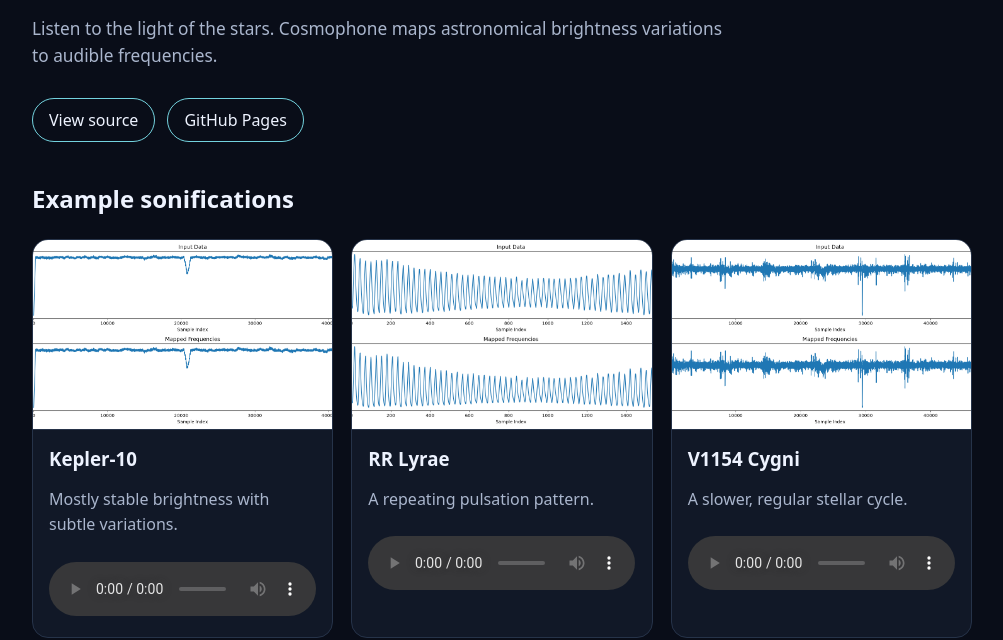
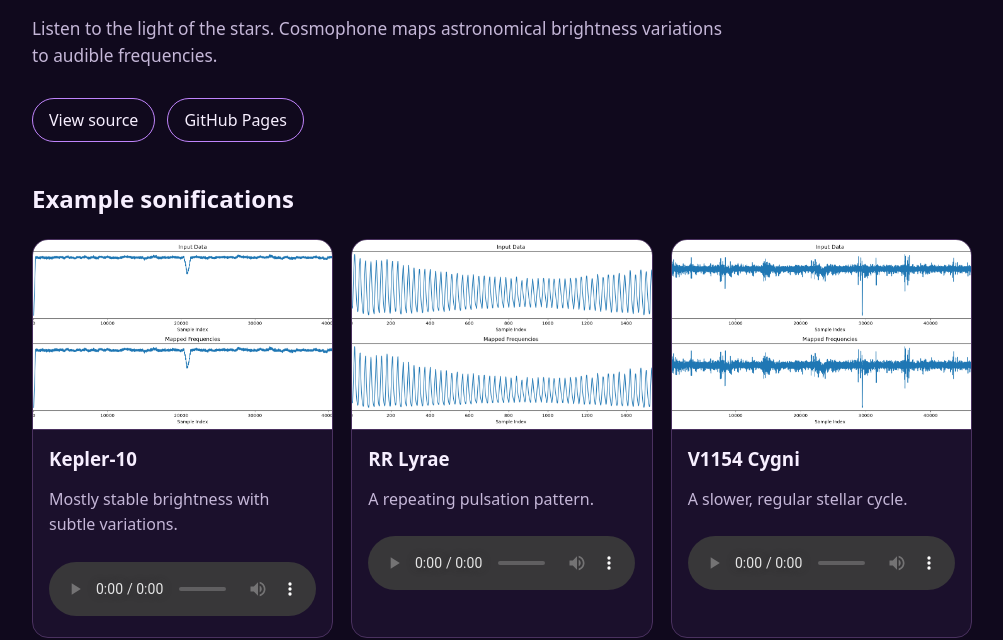
Before and after one commit to giadaaggio/cosmophone, a plain HTML site: page docs/index.html in a window 1280 px wide. Shown: the part 181-821 px from the top of the page, without its empty margins (138-1141 px from the left). Drawn offline with Linux system fonts and the light colour scheme.

Commit message:
changed github page colors

```diff
--- a/docs/index.html
+++ b/docs/index.html
@@ -7,12 +7,12 @@
     <style>
       :root {
         color-scheme: dark;
-        --background: #090d18;
-        --panel: #111827;
-        --border: #263349;
-        --text: #eef3ff;
-        --muted: #aab6cd;
-        --accent: #73d2de;
+        --background: #10091d;
+        --panel: #1b102c;
+        --border: #4a315f;
+        --text: #f7efff;
+        --muted: #c5b7d8;
+        --accent: #c084fc;
       }
 
       * {
```
